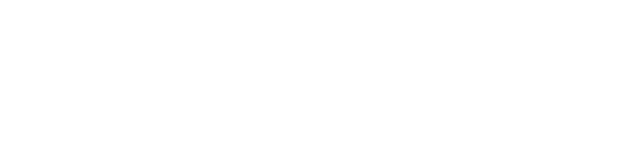
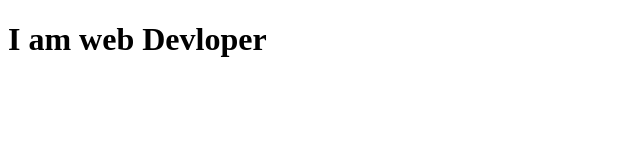
Before and after one commit to ismail-hasan-tanjer/my-second-repo, a plain HTML site: page index.html in a window 1280 px wide. Shown: the whole page, without its empty margins (0-640 px from the left). Drawn offline with Linux system fonts and the light colour scheme.

```diff
--- a/index.html
+++ b/index.html
@@ -7,6 +7,6 @@
     <title>My second Github Repo</title>
 </head>
 <body>
-
+    <h1>I am web Devloper</h1>
 </body>
 </html>
```
